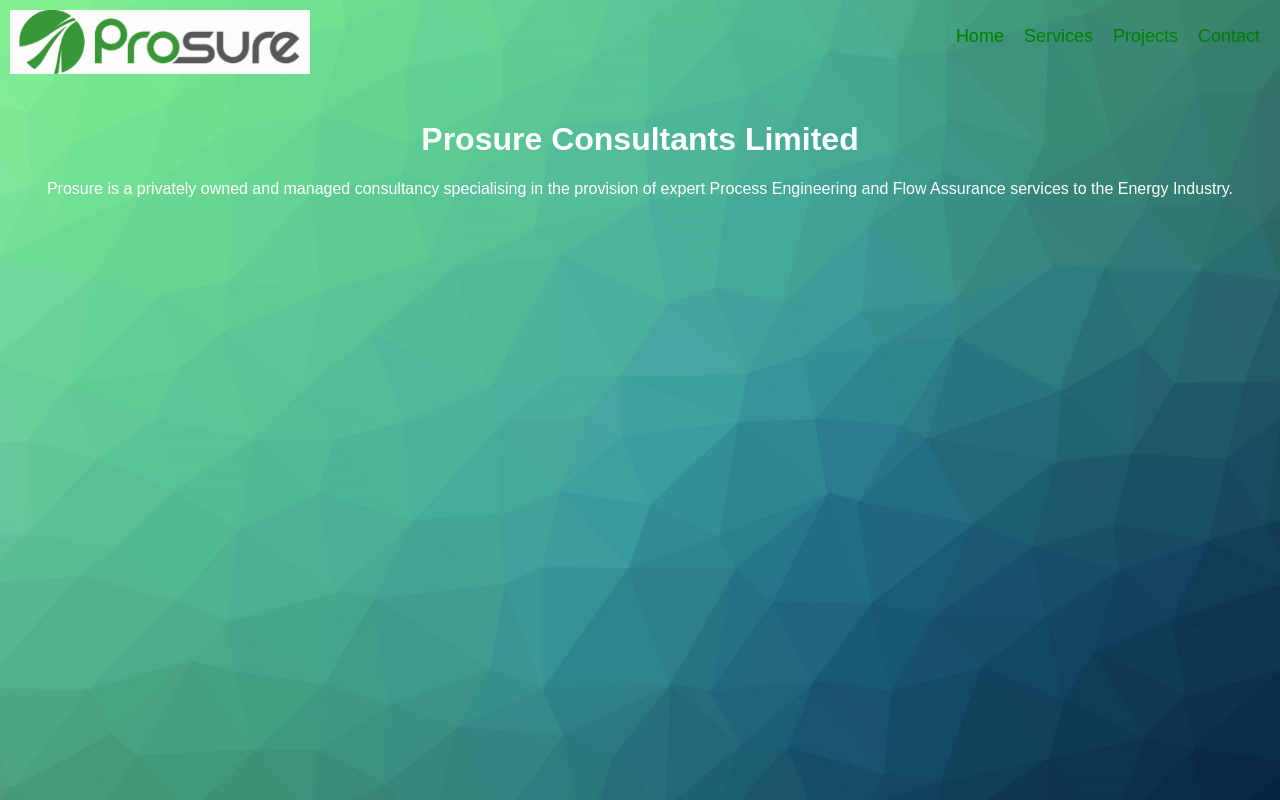
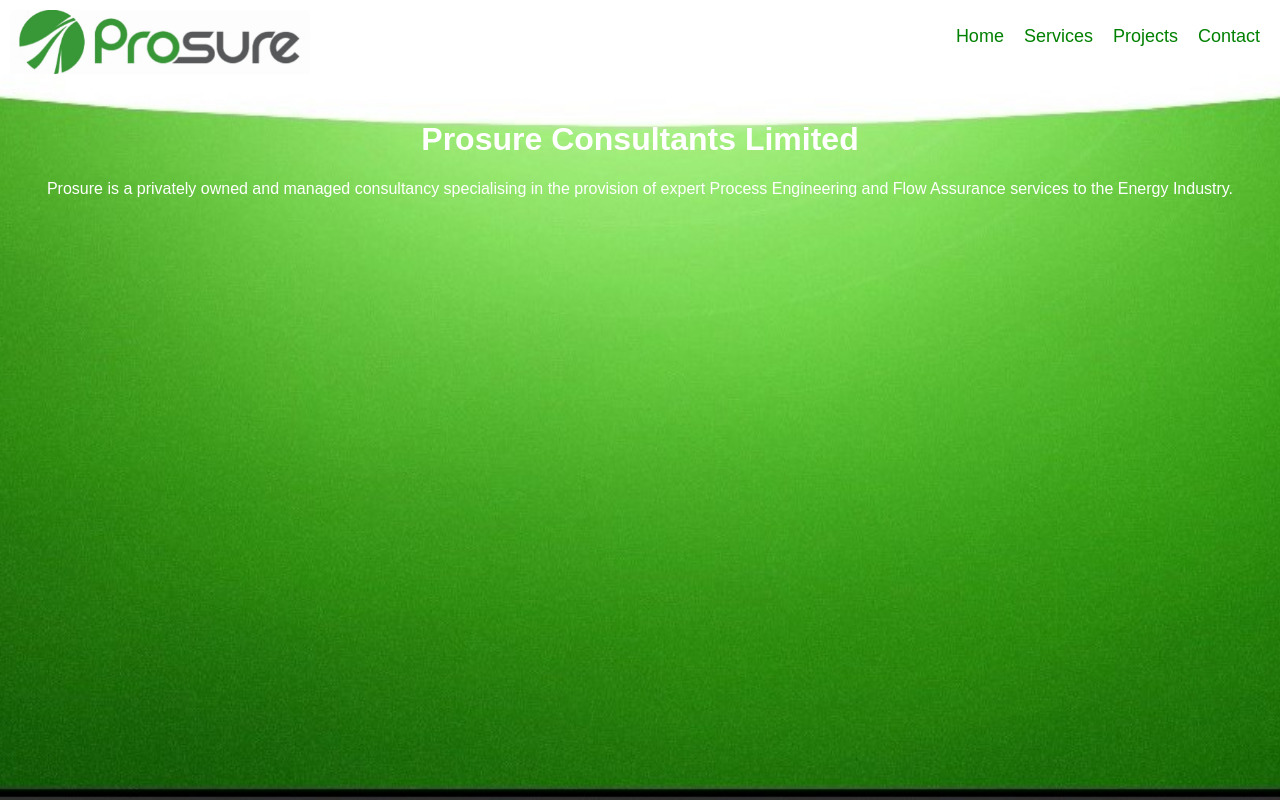
Before and after one commit to JRB1978/Prosure_Website, a plain HTML site: page index.html in a window 1280 px wide. Drawn offline with Linux system fonts and the light colour scheme.

Commit message:
Update style.css

```diff
--- a/style.css
+++ b/style.css
@@ -2,7 +2,7 @@
     margin: 0;
     padding: 0;
     font-family: Arial, sans-serif;
-    background: url('background2.jpg') no-repeat center center fixed;
+    background: url('background.jpg') no-repeat center center fixed;
     background-size: cover;
 }
 
```
